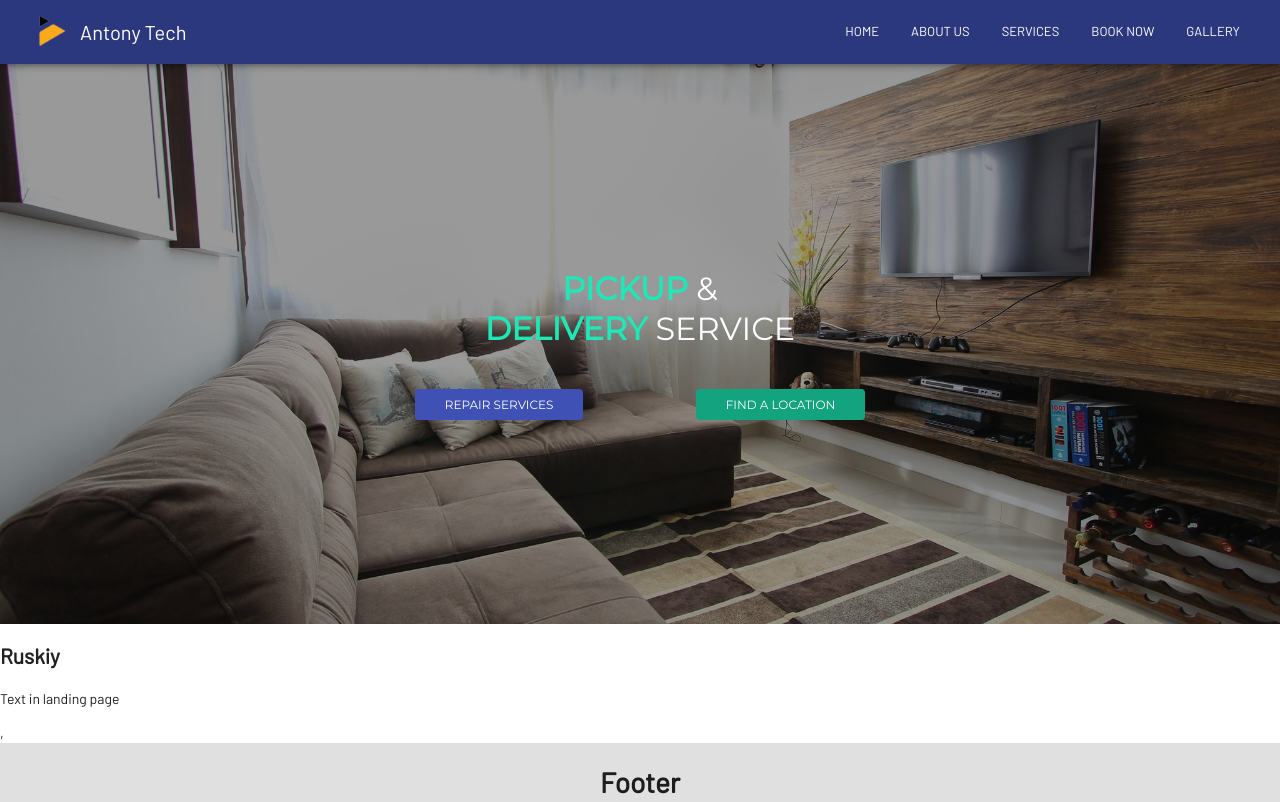
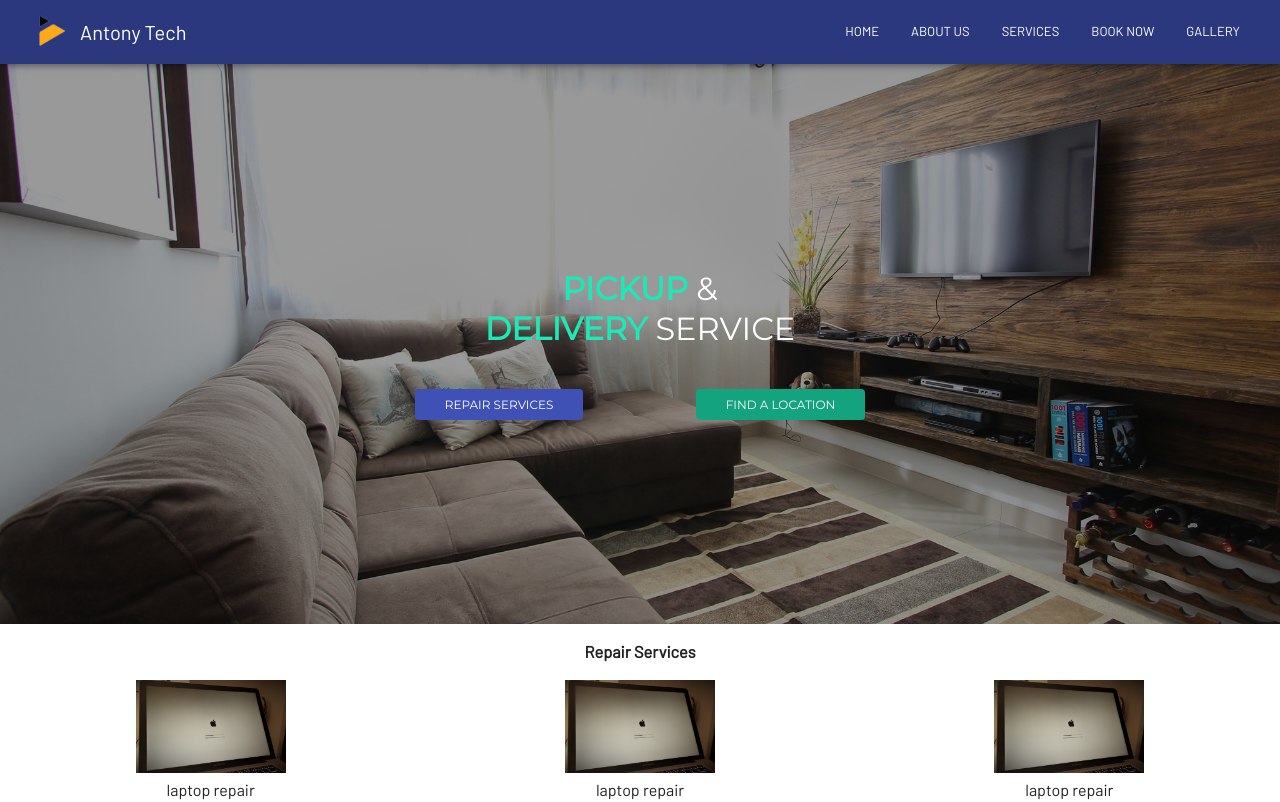
Before and after one commit to khan-skadi/antony-tech, a React (Create React App) app: page / in a window 1280 px wide. Shown: the top 802 px of the page. Built offline with nearby package versions, Linux system fonts and the light colour scheme.

Commit message:
initialize repair services section

```diff
--- a/src/App.tsx
+++ b/src/App.tsx
@@ -6,7 +6,6 @@ import theme from './util/theme';
 
 import Navbar from './views/Navbar';
 import LandingPage from './views/LandingPage';
-import Footer from './views/Footer';
 
 const App = () => {
   return (
@@ -15,9 +14,6 @@ const App = () => {
       <div style={{ flex: '1 0 auto' }}>
         <Navbar />
         <LandingPage />
-        <h2>Ruskiy</h2>
-        <p>Text in landing page</p>
-        {/* <Footer /> */}
       </div>
     </ThemeProvider>
   );
--- a/src/views/Footer.tsx
+++ b/src/views/Footer.tsx
@@ -18,7 +18,7 @@ const Footer = () => {
   const classes = useStyles();
 
   return (
-    <footer style={{}}>
+    <footer>
       <Grid container>
         <Grid item xs={12}>
           <h1 style={{ textAlign: 'center' }}>Footer</h1>
--- a/src/views/LandingPage.tsx
+++ b/src/views/LandingPage.tsx
@@ -3,6 +3,7 @@ import React from 'react';
 import { makeStyles, createStyles, Theme } from '@material-ui/core/styles';
 
 import Header from './Header';
+import RepairServices from './RepairServices';
 
 const useStyles = makeStyles((theme: Theme) =>
   createStyles({
@@ -16,6 +17,7 @@ const LandingPage = () => {
   return (
     <section className={classes.root}>
       <Header />
+      <RepairServices />
     </section>
   );
 };
--- /dev/null
+++ b/src/views/RepairServices.tsx
@@ -0,0 +1,64 @@
+import React from 'react';
+import { makeStyles, createStyles, Theme } from '@material-ui/core/styles';
+import { Grid, Typography } from '@material-ui/core';
+
+import laptopImg from '../assets/images/laptop/1.jpg';
+
+const useStyles = makeStyles((theme: Theme) =>
+  createStyles({
+    sectionRepairServices: {
+      flexGrow: 1,
+      textAlign: 'center'
+    },
+    sectionDesktop: {
+      display: 'none',
+      [theme.breakpoints.up('md')]: {
+        display: 'flex'
+      }
+    },
+    desktopContainer: {},
+    desktopWrapper: {},
+    sectionMobile: {
+      display: 'flex',
+      [theme.breakpoints.up('md')]: {
+        display: 'none'
+      }
+    }
+  })
+);
+
+const RepairServices = () => {
+  const classes = useStyles();
+
+  const sectionDesktop = (
+    <Grid container spacing={1}>
+      <Grid item xs={4}>
+        <a href="#!" target="_blank" rel="noopener noreferrer">
+          <img src={laptopImg} alt="laptop" width="150px" />
+        </a>
+        <Typography variant="body1">laptop repair</Typography>
+      </Grid>
+      <Grid item xs={4}>
+        <a href="#!" target="_blank" rel="noopener noreferrer">
+          <img src={laptopImg} alt="laptop" width="150px" />
+        </a>
+        <Typography variant="body1">laptop repair</Typography>
+      </Grid>
+      <Grid item xs={4}>
+        <a href="#!" target="_blank" rel="noopener noreferrer">
+          <img src={laptopImg} alt="laptop" width="150px" />
+        </a>
+        <Typography variant="body1">laptop repair</Typography>
+      </Grid>
+    </Grid>
+  );
+
+  return (
+    <section className={classes.sectionRepairServices}>
+      <h1>Repair Services</h1>
+      <div className={classes.sectionDesktop}>{sectionDesktop}</div>
+    </section>
+  );
+};
+
+export default RepairServices;
```
